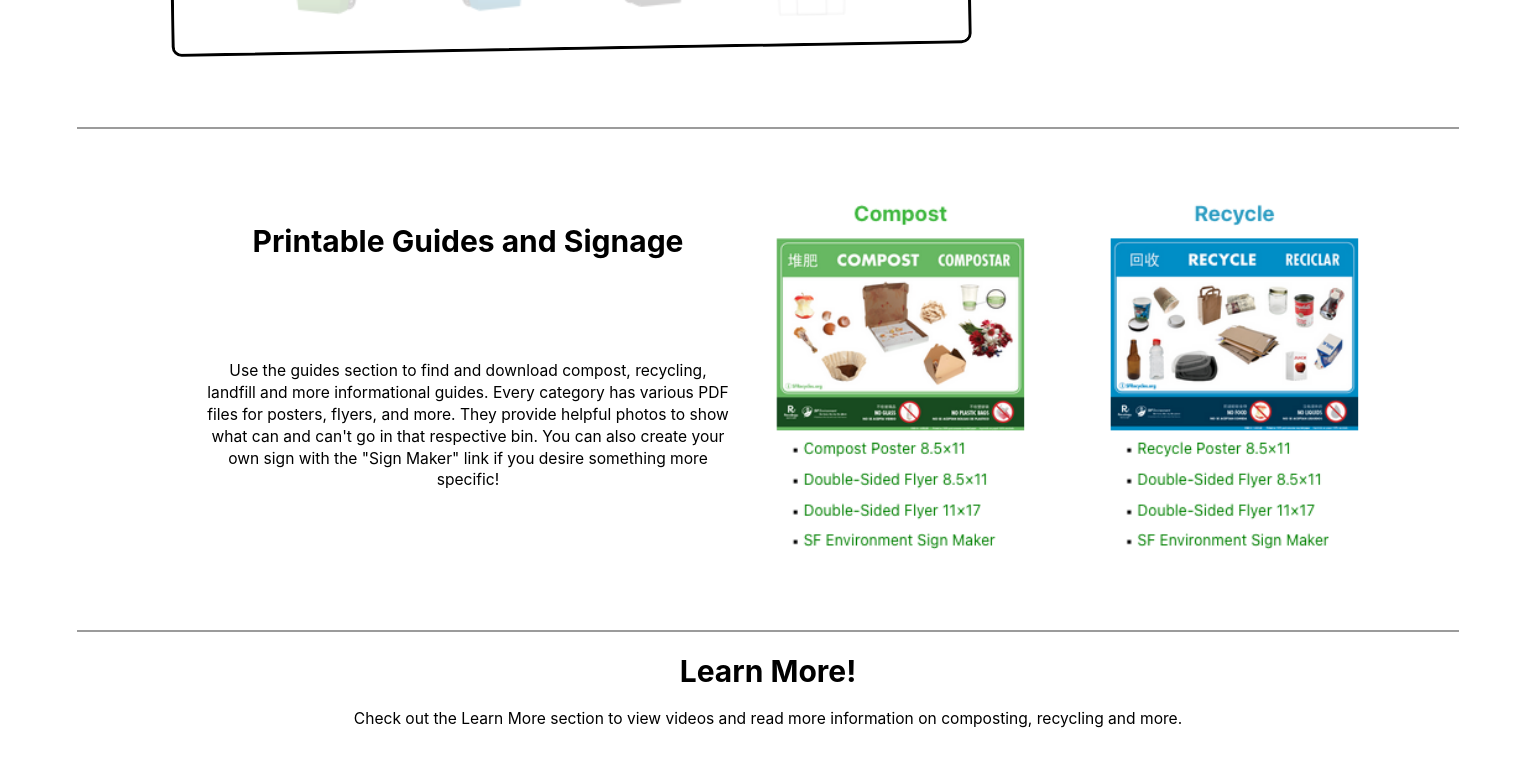
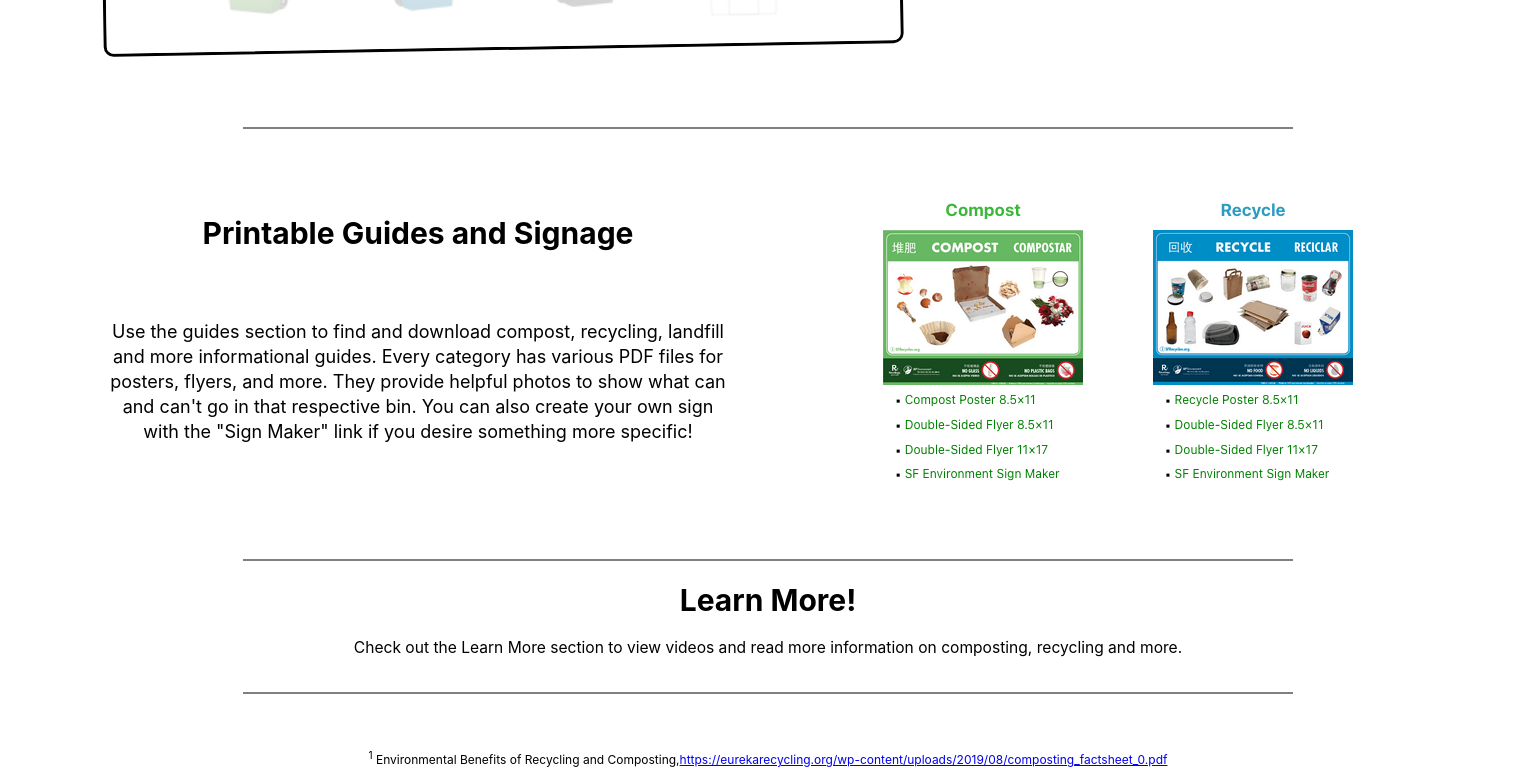
Before and after one commit to connorleavitt/sfwaste, a React (Create React App) app: page / in a window 1536 px wide. Shown: the part 1520-2304 px from the top of the page. Built offline with nearby package versions, Linux system fonts and the light colour scheme.

Commit message:
Update home media sizing

```diff
--- a/src/App.css
+++ b/src/App.css
@@ -33,7 +33,7 @@ h4 {
   display: flex;
   justify-content: space-between;
   padding: 1em;
-  position: sticky;
+  /* position: sticky; */
   top: 0;
   background: rgba(62, 174, 47, 0.847);
   z-index: 500;
@@ -329,7 +329,7 @@ h4 {
   font-size: 1.2rem;
 }
 
-@media (min-width: 800px) {
+@media (min-width: 1500px) {
   .main-info {
     margin: 5rem;
     max-width: 1400px;
@@ -431,6 +431,7 @@ h4 {
   margin: 1rem 2rem;
   display: flex;
   flex-direction: column;
+  align-items: center;
 }
 
 .main-guides-subtitle {
@@ -438,11 +439,11 @@ h4 {
 }
 
 .main-guides-body-content {
-  font-size: 1.3rem;
+  font-size: 1.5rem;
 }
 
 .main-guides-image {
-  width: 100%;
+  max-width: 80%;
 }
 
 /* LEARN section within HOME */
@@ -461,13 +462,53 @@ h4 {
   font-size: 1.3rem;
 }
 
-@media (min-width: 800px) {
+@media (min-width: 500px) {
+  .main-info,
+  .main-search-container,
+  .main-guides-container {
+    max-width: calc(100% - 200px);
+  }
+
+  .main-guides-container {
+    margin: 5rem;
+    max-width: 400px;
+    display: flex;
+    flex-direction: column;
+  }
+
+  .main-guides-subtitle {
+    grid-area: title;
+    margin: 0;
+    padding: 0;
+  }
+
+  .main-guides-body-content {
+    grid-area: content;
+    max-width: 55ch;
+    margin: 0;
+    padding: 3rem;
+  }
+
+  .main-guides-image {
+    max-width: 800px;
+    grid-area: img;
+  }
+}
+
+@media (min-width: 1500px) {
+  .hr-main {
+    position: relative;
+    left: 0;
+    width: 1050px;
+    top: 0;
+    border: 1px solid gray;
+  }
   .main-search-container {
     height: 50rem;
     display: flex;
     flex-direction: column;
     position: relative;
-    width: 1200px;
+    width: 1400px;
     /* background-color: red; */
   }
 
@@ -500,7 +541,7 @@ h4 {
 
   .main-guides-container {
     margin: 5rem;
-    max-width: 1200px;
+    max-width: 1400px;
     display: grid;
     grid-template-columns: 1fr 1fr;
     grid-template-rows: 1fr 3fr;
@@ -527,6 +568,10 @@ h4 {
   .main-guides-image {
     max-width: 800px;
     grid-area: img;
+  }
+
+  .main-learn-container {
+    max-width: 1400px;
   }
 }
 
@@ -584,7 +629,7 @@ h4 {
 }
 
 .form-searchbar {
-  height: 40px;
+  height: 37px;
   display: flex;
 }
 
--- a/src/pages/Home.js
+++ b/src/pages/Home.js
@@ -121,7 +121,7 @@ export default function Home() {
           ></img>
         </div>
 
-        <hr className="info-break"></hr>
+        <hr className="info-break hr-main"></hr>
 
         <div className="main-learn-container">
           <h4 className="main-learn-subtitle">Learn More!</h4>
@@ -130,6 +130,8 @@ export default function Home() {
             information on composting, recycling and more.
           </p>
         </div>
+
+        <hr className="info-break hr-main"></hr>
 
         <div className="footnotes-container">
           <p className="footnote-content">
```
